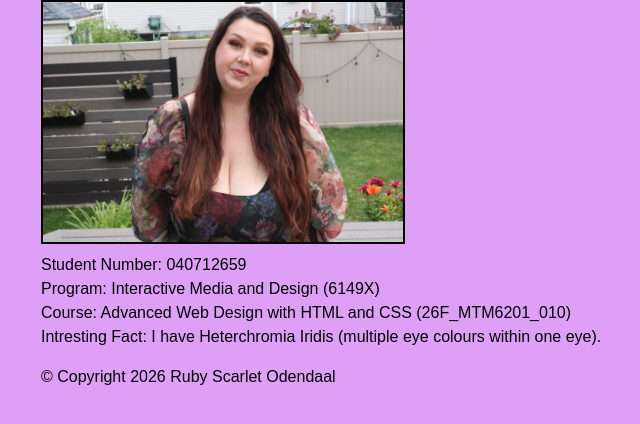
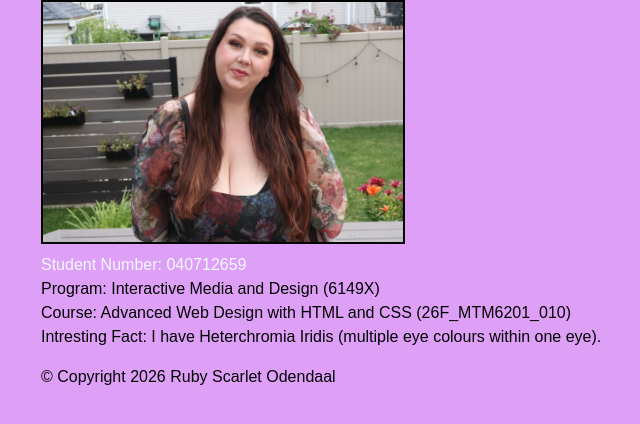
Before and after one commit to RubyScarlet96/mtm6201-week1, a plain HTML site: page index.html in a window 1280 px wide. In both pictures the pointer is over the item "Student Number: 040712659". Shown: the part 64-488 px from the top of the page, without its empty margins (149-789 px from the left). Drawn offline with Linux system fonts and the light colour scheme.

Commit message:
hover color added to repush to try and get img to work

```diff
--- a/styles/styles.css
+++ b/styles/styles.css
@@ -81,4 +81,9 @@ ul{
 
 li {
   margin-bottom: 0.5rem;
+
 }
+
+li:hover {
+	color:aliceblue;
+}
```
